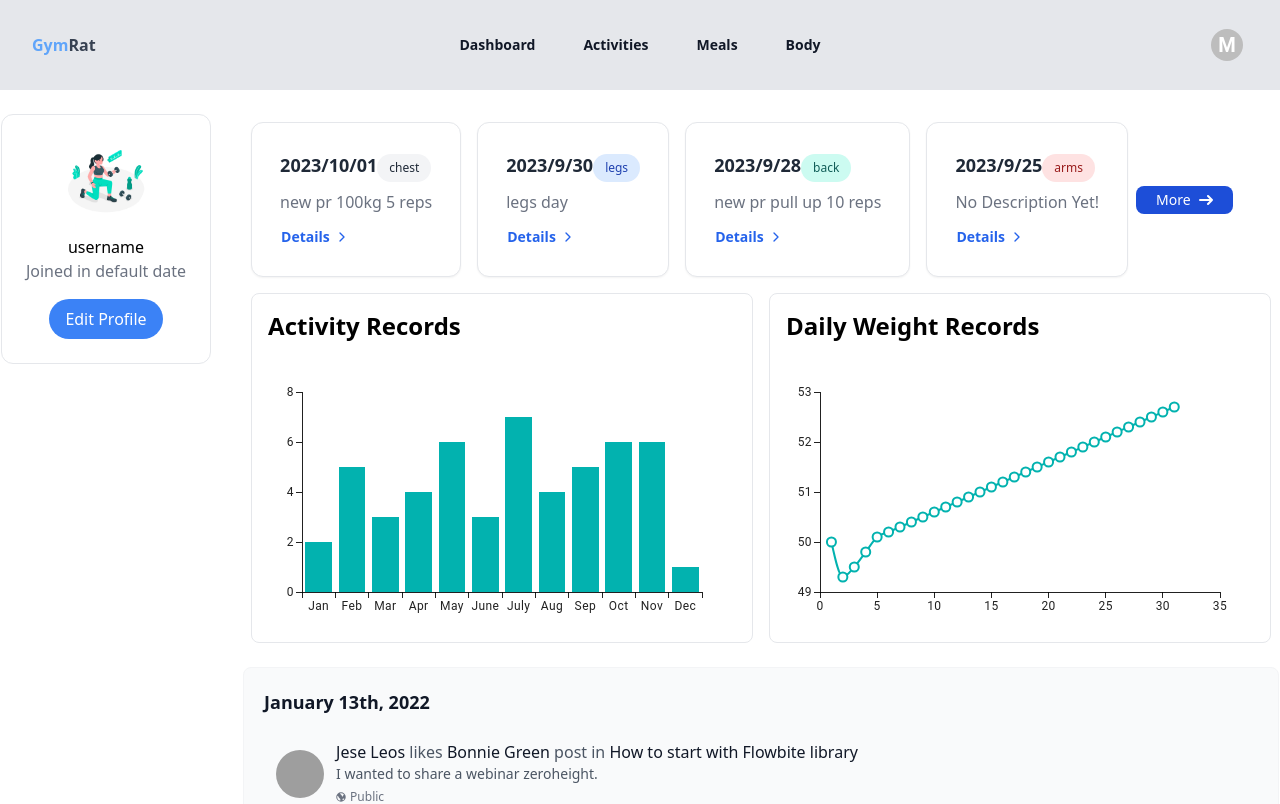
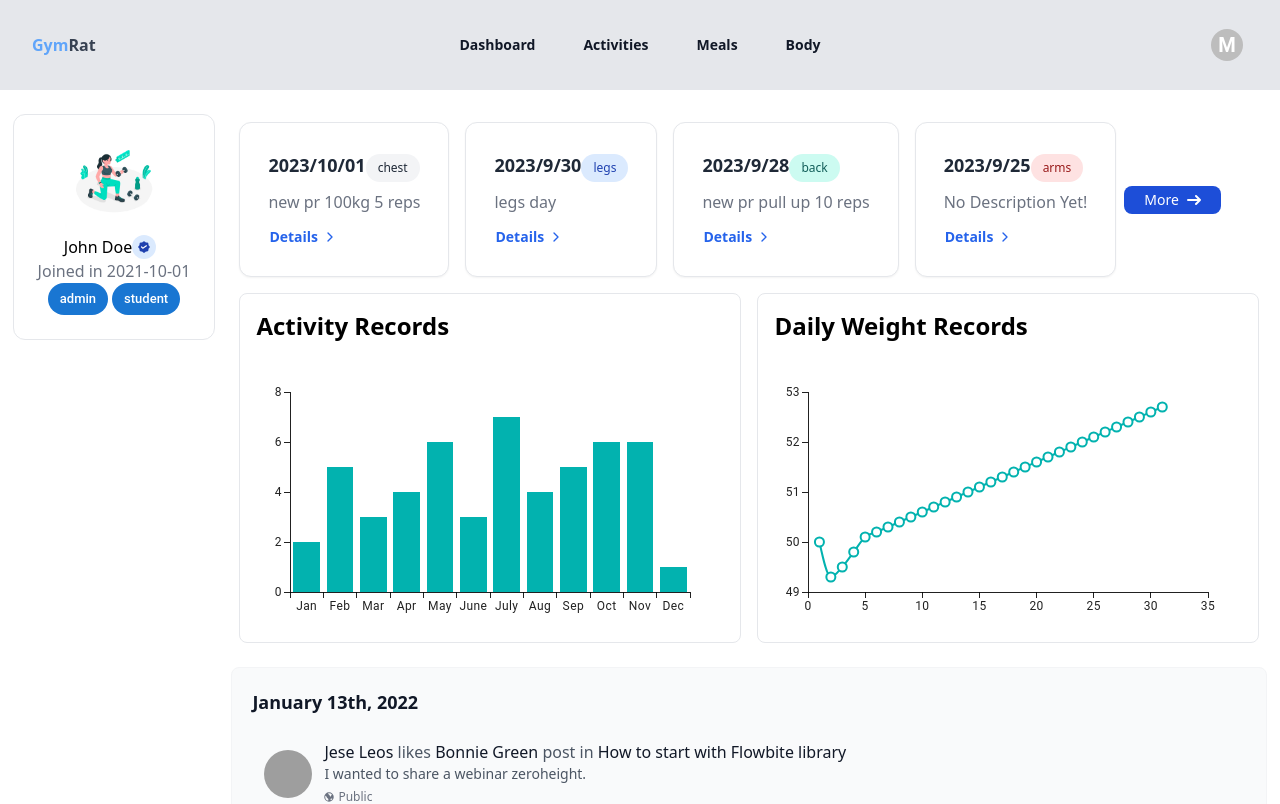
Before and after one commit to lcy-lin/gymrat-frontend, a Next.js app: page /userpage/1 in a window 1280 px wide. Shown: the top 804 px of the page. Built offline with nearby package versions, Linux system fonts and the light colour scheme; grey boxes are pictures that could not be loaded.

Commit message:
feat(userpage): mui components

```diff
--- a/components/Header.js
+++ b/components/Header.js
@@ -29,16 +29,16 @@ export default function Header() {
           </Link>
         </div>
         <div className="hidden lg:flex lg:gap-x-12">
-          <Link href="dashboard" className="text-sm font-semibold leading-6 text-gray-900 dark:text-white">
+          <Link href="/dashboard" className="text-sm font-semibold leading-6 text-gray-900 dark:text-white">
             Dashboard
           </Link>
-          <Link href="activities" className="text-sm font-semibold leading-6 text-gray-900 dark:text-white">
+          <Link href="/activities" className="text-sm font-semibold leading-6 text-gray-900 dark:text-white">
             Activities
           </Link>
-          <Link href="meals" className="text-sm font-semibold leading-6 text-gray-900 dark:text-white">
+          <Link href="/meals" className="text-sm font-semibold leading-6 text-gray-900 dark:text-white">
             Meals
           </Link>
-          <Link href="body" className="text-sm font-semibold leading-6 text-gray-900 dark:text-white">
+          <Link href="/body" className="text-sm font-semibold leading-6 text-gray-900 dark:text-white">
             Body
           </Link>
         </div>
--- a/components/userpage/Avatar.js
+++ b/components/userpage/Avatar.js
@@ -1,15 +1,31 @@
 import Image from "next/image";
-export default function Avatar({name="username", joined="default date"}) {
+import Chip from '@mui/material/Chip';
+export default function Avatar({data}) {
     return (
         <div className="flex flex-col items-center gap-4 bg-white border dark:bg-slate-900 dark:border-gray-700 dark:shadow-slate-700/[.7] w-fit p-6 rounded-xl">
             <Image className="w-20 h-20 rounded-full" src="/girl.jpg" alt="user avatar" width={300} height={300}/>
             <div className="flex flex-col items-center font-medium dark:text-white">
-                <div>{name}</div>
-                <div className="text-m text-gray-500 dark:text-gray-400">Joined in {joined}</div>
+                <div className="flex flex-row">
+                    <div>{data?.name}</div>
+                    {data?.role.includes('admin') && (
+                        <span class="inline-flex items-center justify-center w-6 h-6 me-2 text-sm font-semibold text-blue-800 bg-blue-100 rounded-full dark:bg-gray-700 dark:text-blue-400">
+                            <svg class="w-3 h-3" aria-hidden="true" xmlns="http://www.w3.org/2000/svg" fill="currentColor" viewBox="0 0 20 20">
+                            <path fill="currentColor" d="m18.774 8.245-.892-.893a1.5 1.5 0 0 1-.437-1.052V5.036a2.484 2.484 0 0 0-2.48-2.48H13.7a1.5 1.5 0 0 1-1.052-.438l-.893-.892a2.484 2.484 0 0 0-3.51 0l-.893.892a1.5 1.5 0 0 1-1.052.437H5.036a2.484 2.484 0 0 0-2.48 2.481V6.3a1.5 1.5 0 0 1-.438 1.052l-.892.893a2.484 2.484 0 0 0 0 3.51l.892.893a1.5 1.5 0 0 1 .437 1.052v1.264a2.484 2.484 0 0 0 2.481 2.481H6.3a1.5 1.5 0 0 1 1.052.437l.893.892a2.484 2.484 0 0 0 3.51 0l.893-.892a1.5 1.5 0 0 1 1.052-.437h1.264a2.484 2.484 0 0 0 2.481-2.48V13.7a1.5 1.5 0 0 1 .437-1.052l.892-.893a2.484 2.484 0 0 0 0-3.51Z"/>
+                            <path fill="#fff" d="M8 13a1 1 0 0 1-.707-.293l-2-2a1 1 0 1 1 1.414-1.414l1.42 1.42 5.318-3.545a1 1 0 0 1 1.11 1.664l-6 4A1 1 0 0 1 8 13Z"/>
+                            </svg>
+                            <span class="sr-only">Icon description</span>
+                        </span>
+                    )}
+
+                </div>
+
+                <div className="text-m text-gray-500 dark:text-gray-400">Joined in {data?.created_at.split(' ')[0]}</div>
+                <div className="flex flex-row gap-1">
+                    {data?.role.map((item) => (
+                        <Chip key={item.id} label={`${item}`} color="primary" />
+                    ))}
+                </div>
             </div>
-            <button className="bg-blue-500 hover:bg-blue-600 text-white px-4 py-2 rounded-full">
-                Edit Profile
-            </button>
         </div>
     );
 }
--- /dev/null
+++ b/components/userpage/AvatarChips.js
@@ -0,0 +1,17 @@
+import * as React from 'react';
+import Avatar from '@mui/material/Avatar';
+import Chip from '@mui/material/Chip';
+import Stack from '@mui/material/Stack';
+
+export default function AvatarChips() {
+  return (
+    <Stack direction="row" spacing={1}>
+      <Chip avatar={<Avatar>M</Avatar>} label="Avatar" />
+      <Chip
+        avatar={<Avatar alt="Natacha" src="/static/images/avatar/1.jpg" />}
+        label="Avatar"
+        variant="outlined"
+      />
+    </Stack>
+  );
+}
--- a/components/userpage/ChartBar.js
+++ b/components/userpage/ChartBar.js
@@ -93,7 +93,7 @@ export default function ChartBar() {
 
   return (
     <ThemeProvider theme={preferredTheme === 'dark' ? darkTheme : lightTheme}>
-      <div className="flex flex-col items-start border dark:border-gray-600 m-2 rounded-lg">
+      <div className="flex flex-col items-start border dark:border-gray-600 dark:bg-gray-800 m-2 rounded-lg">
         <h1 className="text-black dark:text-white text-2xl font-semibold ml-4 mt-4">Activity Records</h1>
         <BarChart
           xAxis={[
--- a/components/userpage/LineChart.js
+++ b/components/userpage/LineChart.js
@@ -38,7 +38,7 @@ export default function BasicLineChart() {
     }, []);
   return (
     <ThemeProvider theme={preferredTheme === 'dark' ? darkTheme : lightTheme}>
-      <div className="flex flex-col items-start border dark:border-gray-600 m-2 rounded-lg">
+      <div className="flex flex-col items-start border dark:border-gray-600 dark:bg-gray-800 m-2 rounded-lg">
         <h1 className="text-black dark:text-white text-2xl font-semibold ml-4 mt-4">Daily Weight Records</h1>
         <LineChart
           xAxis={[
--- /dev/null
+++ b/components/userpage/OrgCard.js
@@ -0,0 +1,29 @@
+import Image from "next/image";
+export default function OrgCard({orgs}) {
+    return (
+        <div class="w-full max-w-md p-4 bg-white border border-gray-200 rounded-lg shadow sm:p-8 dark:bg-gray-800 dark:border-gray-700">
+            <div class="flex items-center justify-between mb-4">
+                <h5 class="text-xl font-bold leading-none text-gray-900 dark:text-white">Organizations</h5>
+        </div>
+        <div class="flow-root">
+                <ul role="list" class="divide-y divide-gray-200 dark:divide-gray-700">
+                    {orgs?.map((item) => (
+                        <li class="py-3 sm:py-4" key={item.id}>
+                        <div class="flex items-center">
+                            <div class="flex-shrink-0">
+                                <Image class="w-8 h-8 rounded-full" src="/default/org.png" alt="Org image" width={8} height={8} />
+                            </div>
+                            <div class="flex-1 min-w-0 ms-4">
+                                <p class="text-sm font-medium text-gray-900 truncate dark:text-white">
+                                    {item.name}
+                                </p>
+                            </div>
+                        </div>
+                    </li>
+                    ))}
+                </ul>
+            </div>
+        </div>
+
+    );
+}
--- a/pages/userpage/[userid].js
+++ b/pages/userpage/[userid].js
@@ -2,6 +2,7 @@ import { useRouter } from "next/router";
 // import NavBar from "@/components/NavBar";
 import Header from "@/components/Header";
 import Avatar from "@/components/userpage/Avatar";
+import OrgCard from "@/components/userpage/OrgCard";
 import ActCard from "@/components/userpage/ActCard";
 import ChartBar from "@/components/userpage/ChartBar";
 import BasicLineChart from "@/components/userpage/LineChart";
@@ -10,6 +11,21 @@ export default function Userpage() {
     const router = useRouter()
     const query = router.query
     const userid = query?.userid;
+    const userData = {
+        id: 1,
+        name: 'John Doe',
+        email: 'johndoe@gmail.com',
+        role: ['admin', 'student'], // 'student' or 'coach' or 'admin'
+        organizations: [ {
+                id: 1,
+                name: 'University of Waterloo'
+            },
+            {
+                id: 2,
+                name: 'University of Toronto'
+            }],
+        created_at: '2021-10-01 12:00:00',
+    }
     const mockData = [
         {
             'id': '1',
@@ -37,11 +53,12 @@ export default function Userpage() {
         },
     ];
     return (
-        <div className="flex flex-col bg-white dark: bg-gray-800 ">
+        <div className="flex flex-col bg-white dark:bg-gray-800 ">
             <Header />
-            <div className="flex flex-row justify-center gap-8 py-6">
-                <div>
-                    <Avatar />
+            <div className="flex flex-row justify-center gap-4 py-6">
+                <div className="flex flex-col gap-2">
+                    <Avatar data={userData} />
+                    {/* <OrgCard orgs={userData?.organizations}/> */}
                 </div>
                 <div>
                     <div className="flex items-center">
```
Also changed, not shown: public/default/org.png (added).
